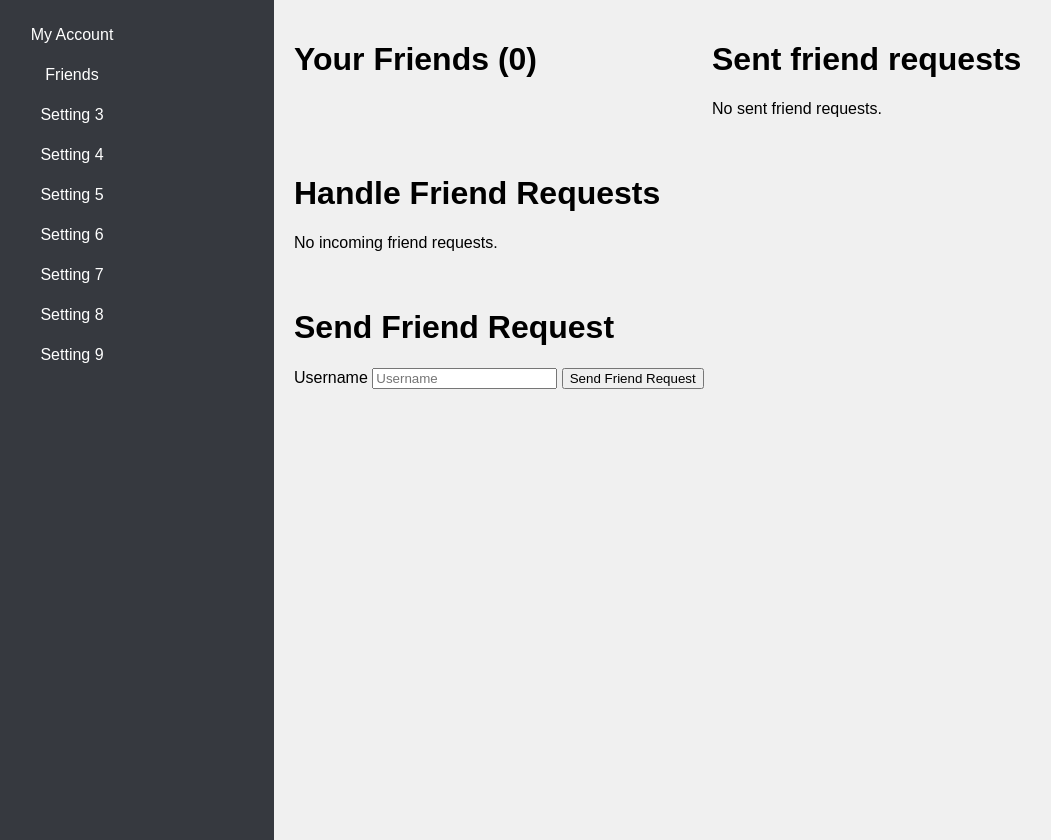
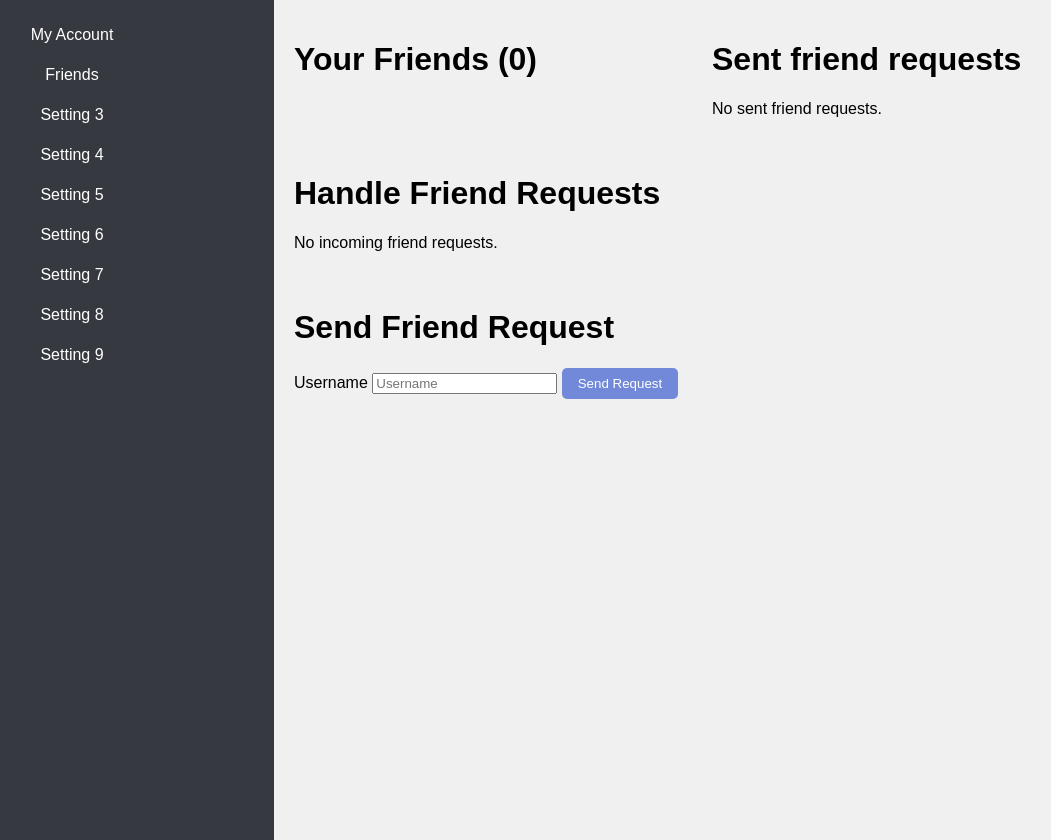
Before and after one commit to ivarjt/flask-webchat, a Flask app: page /settings/friends in a window 1280 px wide. Shown: the whole page, without its empty margins (130-1181 px from the left). Run offline with Flask 3, Linux system fonts and the light colour scheme; the visitor is signed in with stand-in values (Sample User, id 1); data comes from the database, SQL or seed files in the repository; data that the repository does not hold is empty.

Commit message:
#83 settings friends css

```diff
--- a/app/templates/settings/friend_settings.html
+++ b/app/templates/settings/friend_settings.html
@@ -23,6 +23,33 @@
         list-style-type: none;
         padding: 0;
     }
+
+    .button-container {
+        display: flex;
+        align-items: center;
+    }
+
+    .styled-button {
+        background-color: #7289da;
+        color: #fff;
+        border: none;
+        border-radius: 5px;
+        padding: 8px 16px;
+        cursor: pointer;
+        transition: background-color 0.3s ease;
+        margin-right: 5px; /* Add some margin to separate buttons */
+    }
+
+    .styled-button:hover {
+        background-color: #677bc4;
+    }
+
+    /* Specific styling for Remove, Reject, and Cancel Request buttons */
+    .remove-button,
+    .reject-button,
+    .cancel-request-button {
+        background-color: rgb(217, 86, 86);
+    }
 </style>
 
 <div class="section-container">
@@ -32,14 +59,12 @@
         <ul>
             {% for friend in friends %}
                 <li>{{ friend }}</li> <h1>{{ friend.id }}</h1>
-                <li>
+                <li class="button-container">
                     <form method="post" action="/remove_friend/{{ friend }}">
-                        <button type="submit">Remove</button>
+                        <button type="submit" class="styled-button remove-button">Remove</button>
                     </form>
-                </li>
-                <li>
                     <form method="post" action="/create_room/{{ friend }}">
-                        <button type="submit">DM</button>
+                        <button type="submit" class="styled-button">DM</button>
                     </form>
                 </li>
                 <hr>
@@ -53,9 +78,9 @@
             <ul>
                 {% for sent_request in sent_requests %}
                     <li>{{ sent_request }}</li>
-                    <li>
+                    <li class="button-container">
                         <form method="post" action="/cancel_friend_request/{{ sent_request }}">
-                            <button type="submit">Cancel Request</button>
+                            <button type="submit" class="styled-button cancel-request-button">Cancel Request</button>
                         </form>
                     </li>
                     <hr>
@@ -73,12 +98,14 @@
                 {% for request in incoming_requests %}
                     <div>
                         From: {{ request.sender.username }}
-                        <form method="post" action="/accept_friend_request/{{ request.id }}">
-                            <button type="submit">Accept</button>
-                        </form>
-                        <form method="post" action="/reject_friend_request/{{ request.id }}">
-                            <button type="submit">Reject</button>
-                        </form>
+                        <li class="button-container">
+                            <form method="post" action="/accept_friend_request/{{ request.id }}">
+                                <button type="submit" class="styled-button">Accept</button>
+                            </form>
+                            <form method="post" action="/reject_friend_request/{{ request.id }}">
+                                <button type="submit" class="styled-button reject-button">Reject</button>
+                            </form>
+                        </li>
                     </div>
                     <hr>
                 {% endfor %}
@@ -95,7 +122,7 @@
     <form method="post" action="">
         {{ form.hidden_tag() }}
         {{ form.username.label }} {{ form.username }}
-        {{ form.submit }}
+        <button type="submit" class="styled-button">Send Request</button>
     </form>
 
     {% with messages = get_flashed_messages() %}
--- a/app/views/settings_views.py
+++ b/app/views/settings_views.py
@@ -15,6 +15,7 @@ def friends_settings():
     friends = Friendship.get_friends(current_user.id)
     sent_requests = Friendship.sent_friend_request(current_user.id)
     incoming_requests = current_user.get_incoming_friend_requests()
+    friend_data = Friendship.get_friends_with_image(current_user.id)
 
     form = FriendRequestForm()
     if form.validate_on_submit():
@@ -43,7 +44,7 @@ def friends_settings():
         else:
             flash("This username does not exist. Please try again.", "error")
 
-    return render_template('settings/friend_settings.html', friends=friends, sent_requests=sent_requests, incoming_requests=incoming_requests, form=form)
+    return render_template('settings/friend_settings.html', friends=friends, sent_requests=sent_requests, incoming_requests=incoming_requests, form=form, friend_data=friend_data)
 
 
 
```
